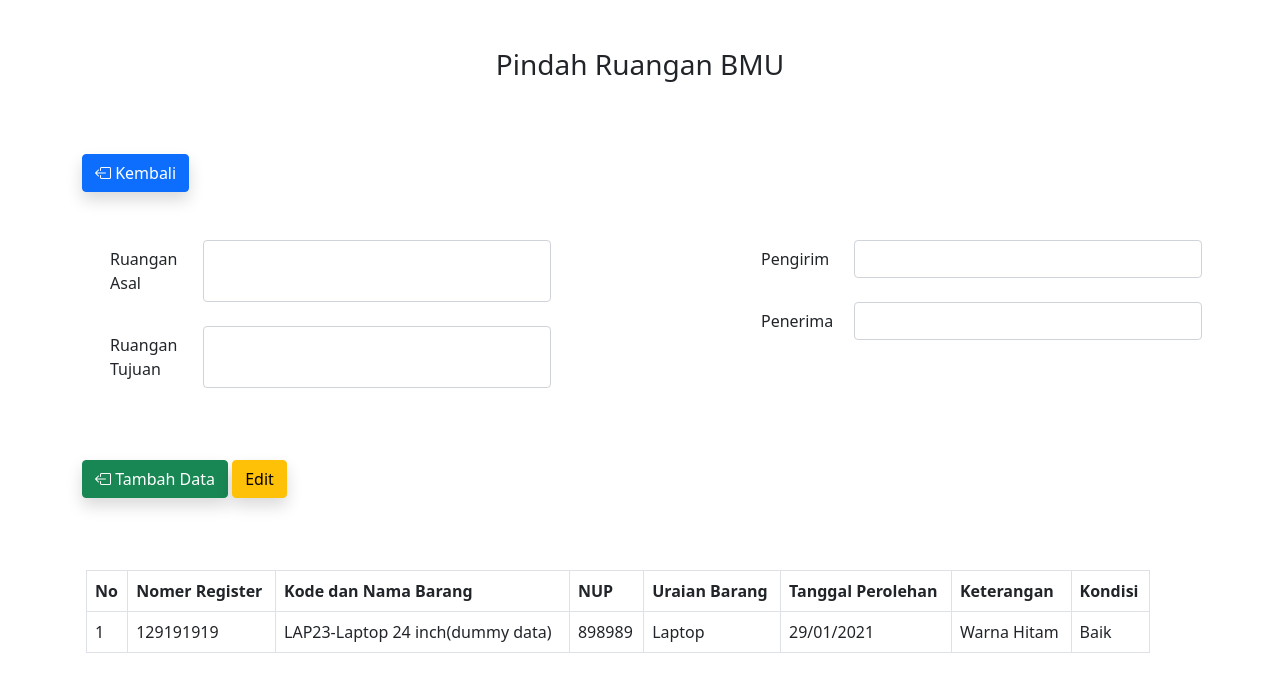
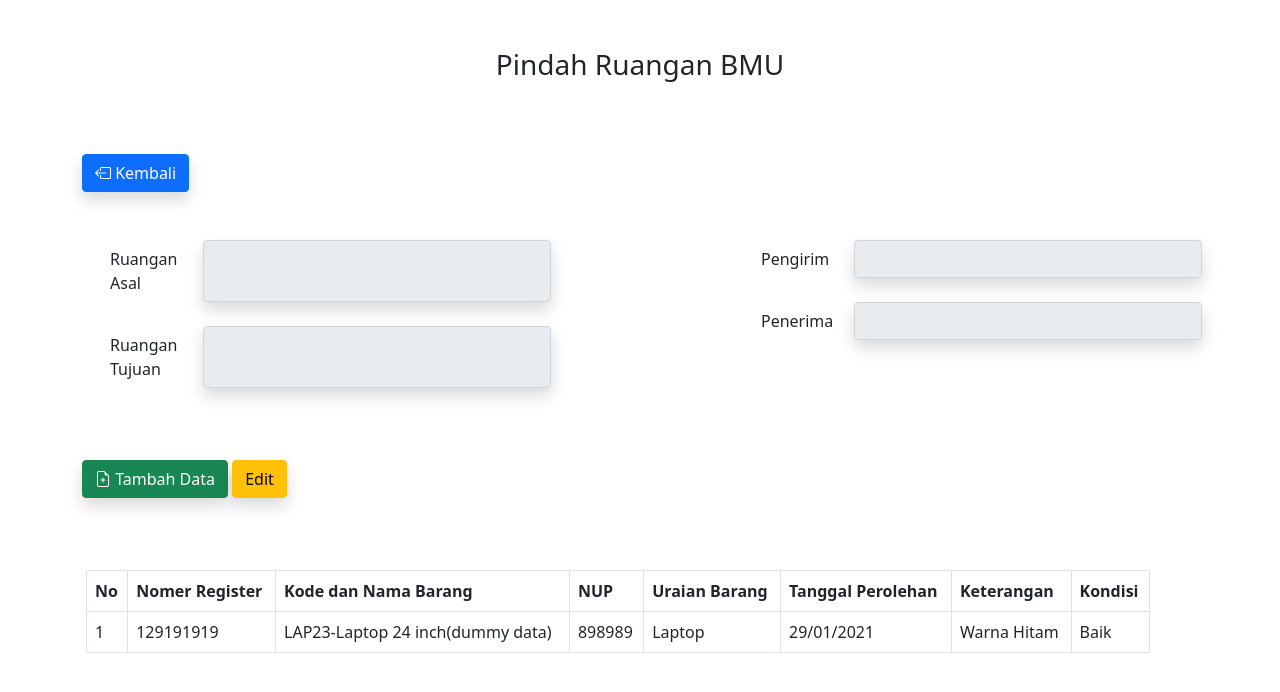
Before and after one commit to naufalHaidar12342/inventarisasi, a CodeIgniter 4 app: template app/Views/pages/PindahRuanganBMU.php in a window 1280 px wide. Shown: the part 56-748 px from the top of the page. Run offline with PHP 8.4 and a stand-in for CodeIgniter, Linux system fonts and the light colour scheme; the template is opened without the code that fills it, so the values that code supplies are empty; some libraries are stand-ins or nearby versions.

Commit message:
mengganti icon pada tombol di halaman ruangan bmu

```diff
--- a/app/Views/pages/PindahRuanganBMU.php
+++ b/app/Views/pages/PindahRuanganBMU.php
@@ -21,14 +21,14 @@
             <div class="col-12 d-flex flex-row mb-4">
                 <!-- ruangan asal -->
                 <label for="ruanganAsal" class="w-25 col-form-label">Ruangan Asal</label>
-                <input type="text" name="ruangan-asal" id="ruangan-asal" class="form-control ms-2">
+                <input type="text" name="ruangan-asal" id="ruangan-asal" class="form-control ms-2 shadow" disabled>
 
             </div>
 
             <div class="col-12 d-flex flex-row mb-4">
                 <!-- ruangan tujuan -->
                 <label for="ruanganTujuan" class="w-25 col-form-label">Ruangan Tujuan</label>
-                <input type="text" name="ruangan-tujuan" id="ruangan-tujuan" class="form-control ms-2">
+                <input type="text" name="ruangan-tujuan" id="ruangan-tujuan" class="form-control ms-2 shadow" disabled>
             </div>
 
         </div>
@@ -37,14 +37,14 @@
             <div class="col-12 d-flex flex-row mb-4">
                 <!-- ruangan asal -->
                 <label for="pengirim" class="w-25 col-form-label">Pengirim</label>
-                <input type="text" name="pengirim" id="" class="form-control ms-2">
+                <input type="text" name="pengirim" id="" class="form-control ms-2 shadow" disabled>
 
             </div>
 
             <div class="col-12 d-flex flex-row mb-4">
                 <!-- ruangan tujuan -->
                 <label for="penerima" class="w-25 col-form-label">Penerima</label>
-                <input type="text" name="penerima" id="penerima" class="form-control ms-2">
+                <input type="text" name="penerima" id="penerima" class="form-control ms-2 shadow" disabled>
             </div>
         </div>
     </div>
@@ -55,7 +55,7 @@
     <div class="row d-flex my-4">
         <div class="col-12">
             <a href="" class="btn btn-success shadow">
-                <i class="bi bi-box-arrow-left "></i>
+                <i class="bi bi-file-earmark-plus"></i>
                 Tambah Data
             </a>
             <a href="" class="btn btn-warning shadow">
```
